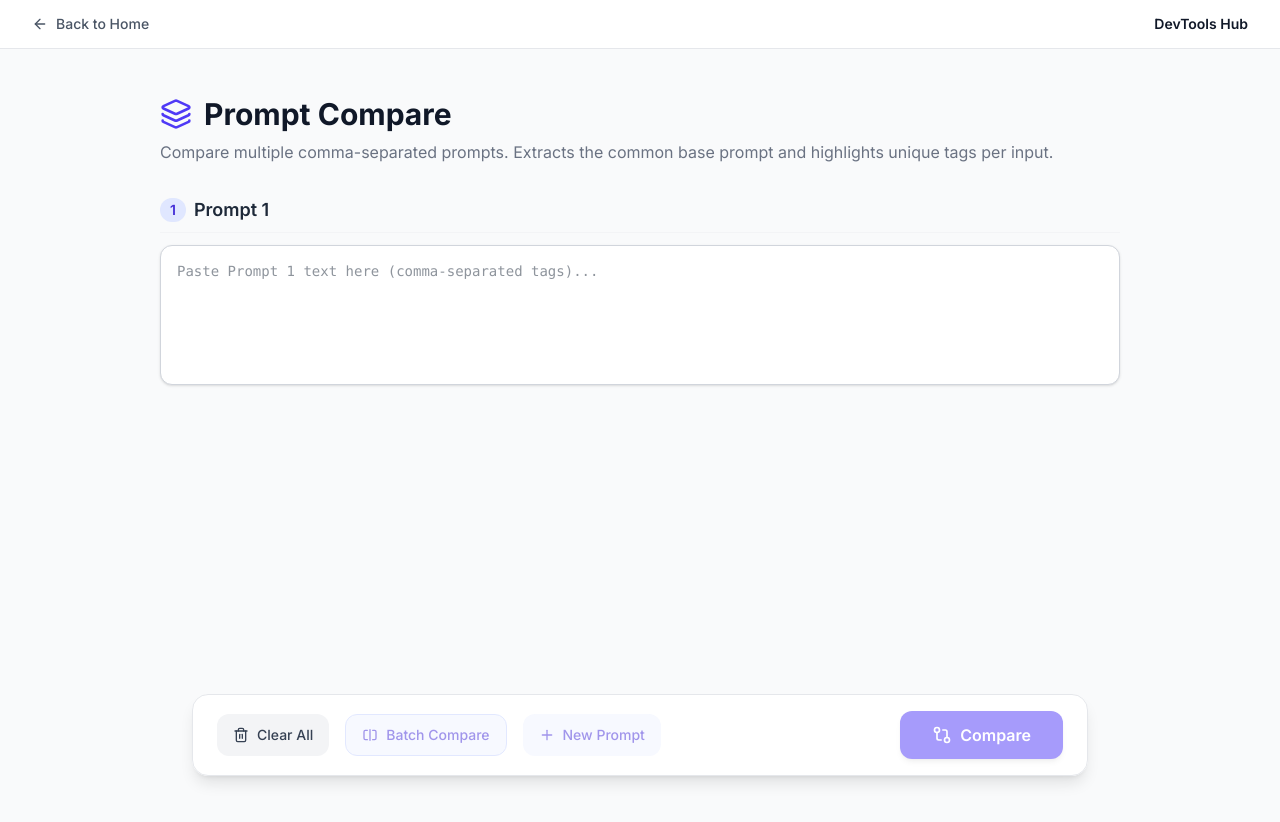
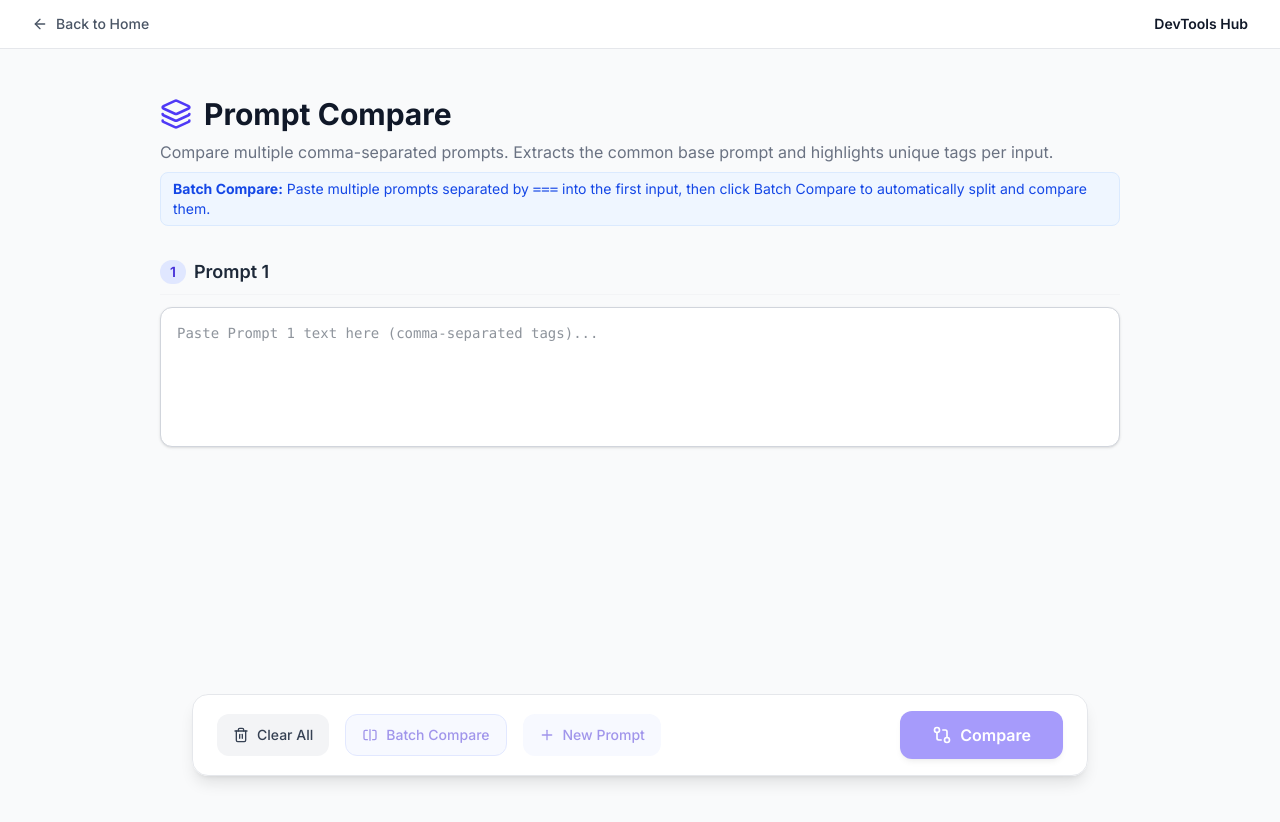
Before and after one commit to Haremend/GeminiApp-DevTools-Hub, a Next.js app: page /tools/prompt-compare in a window 1280 px wide. Built offline with nearby package versions, Linux system fonts and the light colour scheme.

Commit message:
feat(prompt-compare): add batch compare instructions
Display a helpful UI hint explaining how to use the batch comparison feature with the '===' delimiter.

```diff
--- a/app/tools/prompt-compare/page.tsx
+++ b/app/tools/prompt-compare/page.tsx
@@ -175,6 +175,10 @@ export default function PromptComparePage() {
         </h1>
         <p className="text-gray-500 text-base mt-2">
           Compare multiple comma-separated prompts. Extracts the common base prompt and highlights unique tags per input.
+          <br />
+          <span className="inline-block mt-2 text-sm bg-blue-50 text-blue-700 px-3 py-1.5 rounded-lg border border-blue-100">
+            <strong>Batch Compare:</strong> Paste multiple prompts separated by <code>===</code> into the first input, then click Batch Compare to automatically split and compare them.
+          </span>
         </p>
       </div>
 
```
